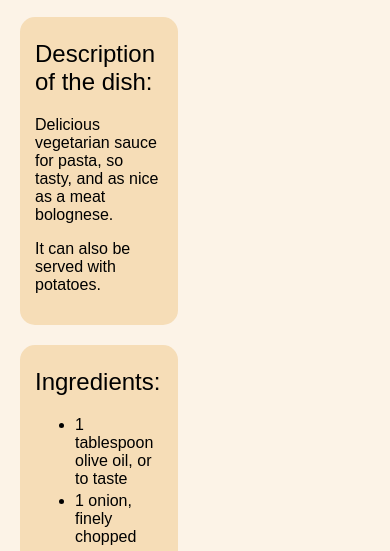
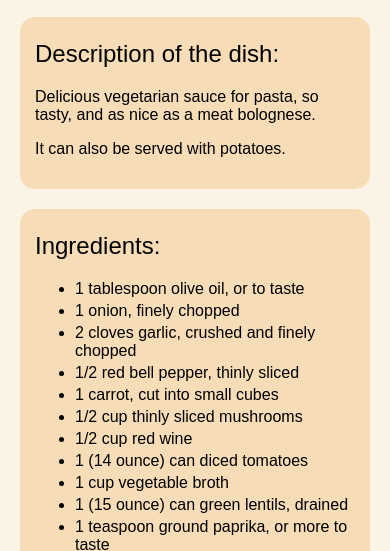
Before and after one commit to ger-rinaldi/odin-recipes, a plain HTML site: page recipes/bologna.html in a window 390 px wide. Shown: the part 262-813 px from the top of the page. Drawn offline with Linux system fonts and the light colour scheme.

Commit message:
media query for responsive web

```diff
--- a/recipes/style-recipe.css
+++ b/recipes/style-recipe.css
@@ -41,7 +41,14 @@ body {
 
 .container-all{
     display: flex;
+    flex-direction: row;
     justify-content: space-around;
+}
+
+@media (max-width: 1000px){
+    .container-all{
+        flex-direction: column;
+    }
 }
 
 .container-info{
```
